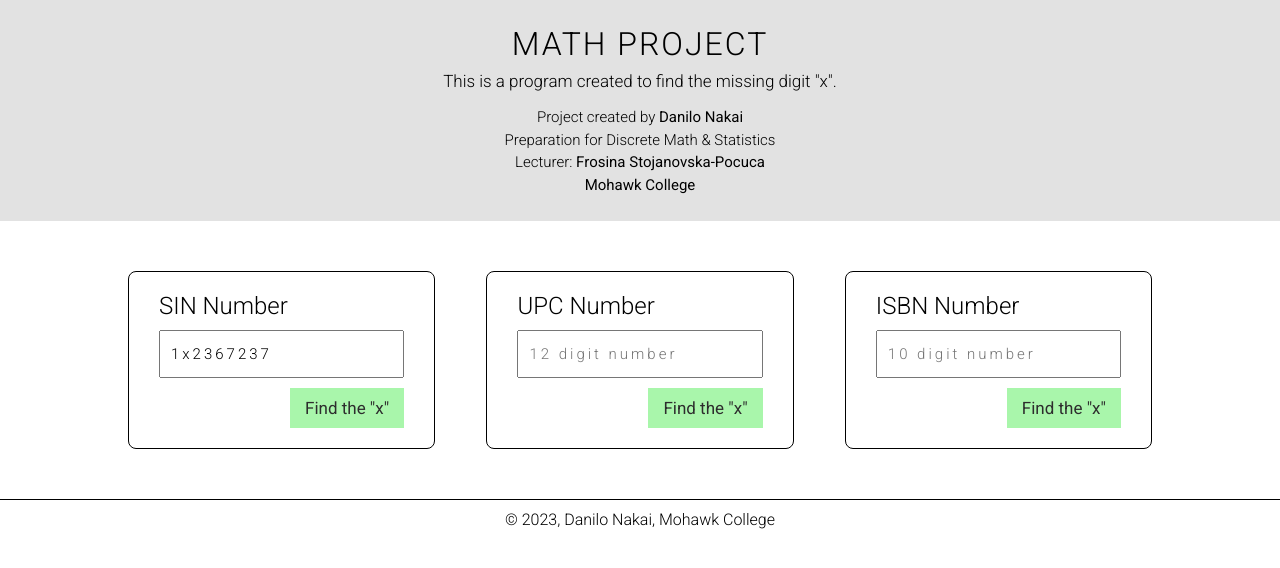
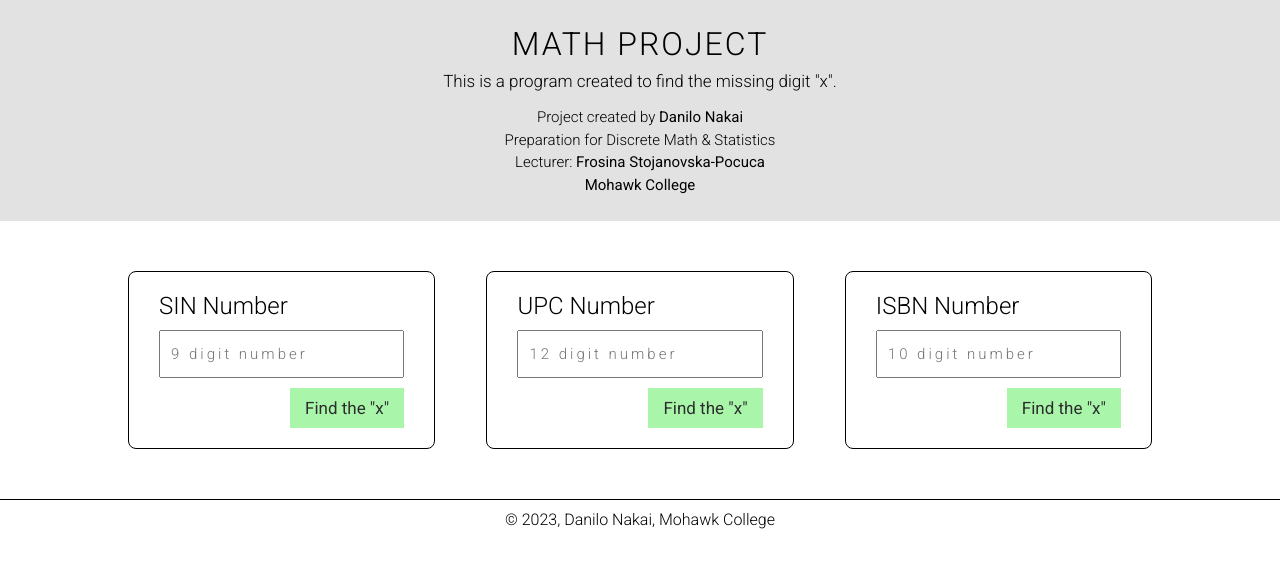
Before and after one commit to danilonakai/mathproject, a plain HTML site: page index.html in a window 1280 px wide. Drawn offline with Linux system fonts and the light colour scheme.

Commit message:
Removing the fixed value used to test

```diff
--- a/index.html
+++ b/index.html
@@ -32,7 +32,7 @@
                 <h2>SIN Number</h2>
 
                 <form>
-                    <input type="text" maxlength="9" onkeydown="validateInput(this,event)" placeholder="9 digit number" value="1x2367237">
+                    <input type="text" maxlength="9" onkeydown="validateInput(this,event)" placeholder="9 digit number">
                     <button onclick="findSIN(event)">Find the "x"</button>
                 </form>
 
```
